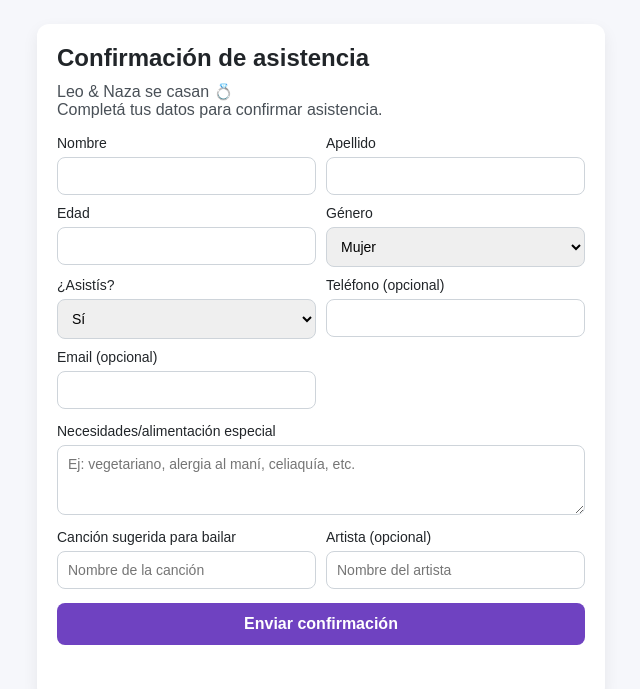
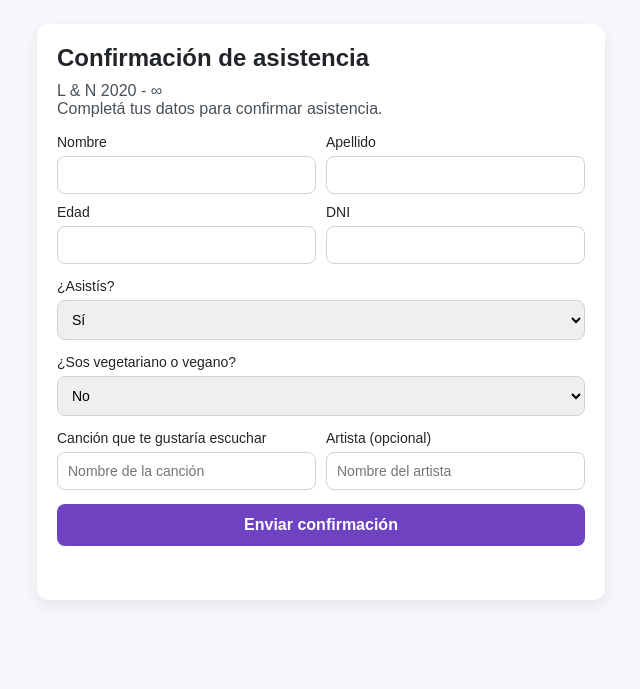
Before and after one commit to leonellodolo/casamiento.Leo-Naza, a website with bundled scripts: page public/index.html in a window 1280 px wide. Shown: the top 689 px of the page, without its empty margins (319-959 px from the left). Built offline with nearby package versions, Linux system fonts and the light colour scheme.

Commit message:
Cambiar texto canción sugerida

```diff
--- a/public/index.html
+++ b/public/index.html
@@ -11,7 +11,7 @@
       <section class="card">
         <h1>Confirmación de asistencia</h1>
         <p class="subtitle">
-          Leo & Naza se casan 💍<br />
+          L & N 2020 - <span class="infinity-icon">∞</span><br />
           Completá tus datos para confirmar asistencia.
         </p>
 
@@ -33,14 +33,10 @@
             </label>
 
             <label>
-              Género
-              <select name="genero">
-                <option value="mujer">Mujer</option>
-                <option value="hombre">Hombre</option>
-                <option value="otro">Otro</option>
-                <option value="prefiero no decirlo">Prefiero no decirlo</option>
-              </select>
+              DNI
+              <input type="text" name="dni" inputmode="numeric" required />
             </label>
+          </div>
 
           <label>
             ¿Asistís?
@@ -51,28 +47,16 @@
           </label>
 
           <label>
-              Teléfono (opcional)
-              <input type="tel" name="telefono" />
-            </label>
-
-            <label>
-              Email (opcional)
-              <input type="email" name="email" />
-            </label>
-          </div>
-
-          <label>
-            Necesidades/alimentación especial
-            <textarea
-              name="necesidadesComida"
-              rows="3"
-              placeholder="Ej: vegetariano, alergia al maní, celiaquía, etc."
-            ></textarea>
+            ¿Sos vegetariano o vegano?
+            <select name="vegetarianoVegano" required>
+              <option value="no">No</option>
+              <option value="si">Sí</option>
+            </select>
           </label>
 
           <div class="grid">
             <label>
-              Canción sugerida para bailar
+              Canción que te gustaría escuchar
               <input type="text" name="cancion" placeholder="Nombre de la canción" />
             </label>
 
```
Lines whose indentation alone changed are shown as unchanged.
